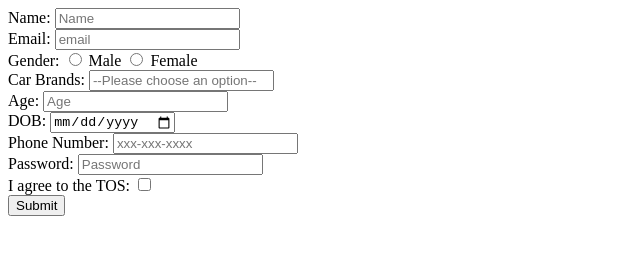
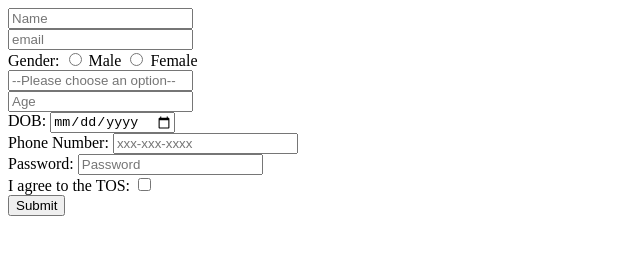
Before and after one commit to acciojob/signup-form-car-Manisha2505, a website: page main.html in a window 1280 px wide. Shown: the whole page, without its empty margins (0-640 px from the left). Drawn offline with Linux system fonts and the light colour scheme.

Commit message:
created a submission

```diff
--- a/main.html
+++ b/main.html
@@ -8,13 +8,17 @@
 
 <body>
 	<form method="post">
-		<lable for="name">Name: </lable><input type="text" required="required" id="name" placeholder="Name"></br>
-		<lable for="email">Email: </lable><input type="text" required="required" id="email" placeholder="email"></br>
+		<!-- <lable for="name">Name: </lable> -->
+		<input type="text" required="required" id="name" placeholder="Name"></br>
+		<!-- <lable for="email">Email: </lable> -->
+		<input type="text" required="required" id="email" placeholder="email"></br>
 		<lable for="Gender">Gender: </lable>
 		<input type="radio" required="required" id="gender_m">  <lable for="gender_m">Male</lable>
 		<input type="radio" required="required" id="gender_f">  <lable for="gender_f">Female</lable></br>
-		<lable for="cars">Car Brands: </lable><input type="Select" required="required" id="cars" placeholder="--Please choose an option--"></br>
-		<lable for="age">Age: </lable><input type="number" required="required" id="age" placeholder="Age"></br>
+		<!-- <lable for="cars">Car Brands: </lable> -->
+		<input type="Select" required="required" id="cars" placeholder="--Please choose an option--"></br>
+		<!-- <lable for="age">Age: </lable> -->
+		<input type="number" required="required" id="age" placeholder="Age"></br>
 		<lable for="dob">DOB: </lable><input type="date" required="required" id="dob" placeholder="-"></br>
 		<lable for="tel">Phone Number: </lable><input type="tel" id="tel" placeholder="xxx-xxx-xxxx"></br>
 <lable for="password">Password: </lable><input type="password" required="required" id="password" placeholder="Password"></br>
```
